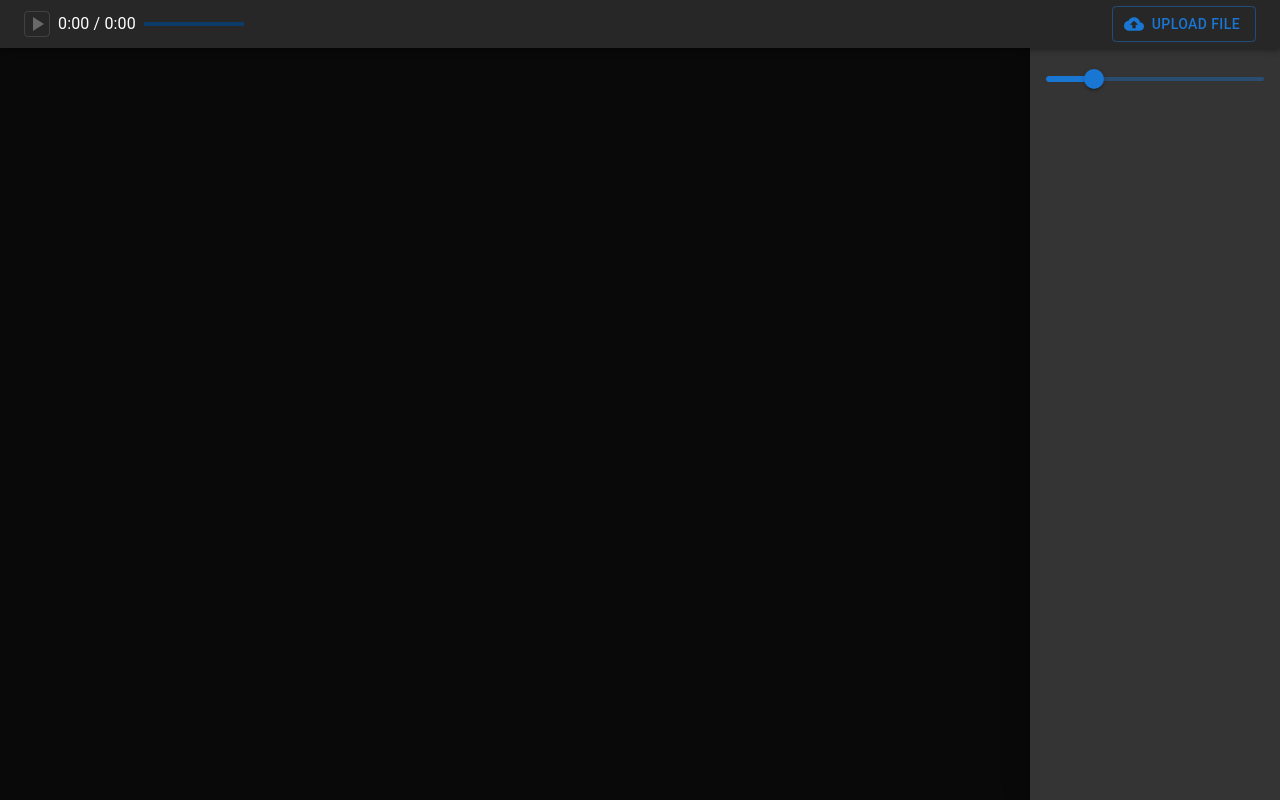
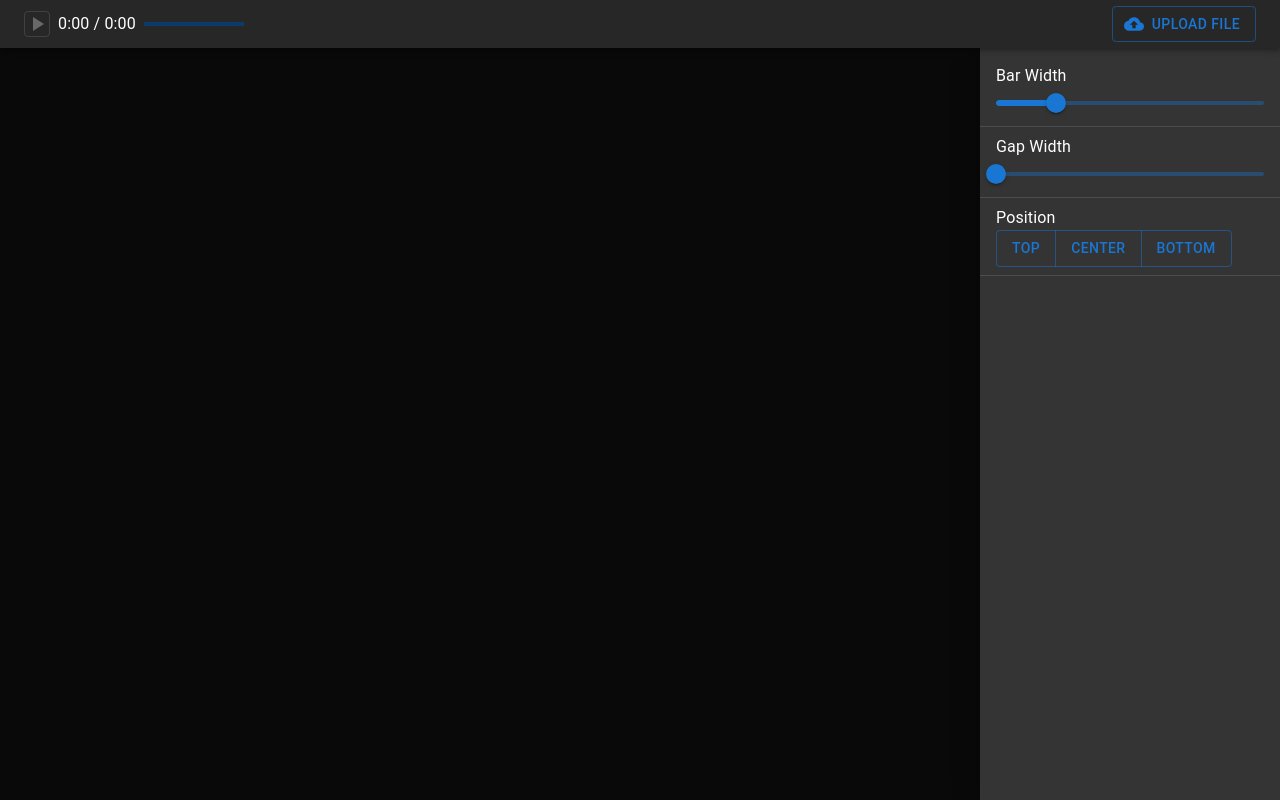
Before and after one commit to chris-albert/music-visualizer, a React (Create React App) app: page /simple in a window 1280 px wide. Both pictures are taken after a click on the button 1257 px from the left and 71 px from the top of the page. Built offline with nearby package versions, Linux system fonts and the light colour scheme; the HTML template or start-up script is replaced by a standard one.

Commit message:
Adding more contrls

```diff
--- a/src/components/visualizations/VisOptionsComponent.tsx
+++ b/src/components/visualizations/VisOptionsComponent.tsx
@@ -42,7 +42,7 @@ export const VisOptionsComponent: React.FC<VisOptionsComponentProps> = ({
       >
         <Toolbar variant='dense' />
         <Box
-          sx={{width: 250}}
+          sx={{width: 300}}
         >
           {options}
         </Box>
--- a/src/components/visualizations/VisWrapperComponent.tsx
+++ b/src/components/visualizations/VisWrapperComponent.tsx
@@ -6,6 +6,7 @@ import {scale} from "../../utils/util";
 type VisWrapperComponentProps = {
   shouldAnimate: boolean
   onAnimate: (context: CanvasRenderingContext2D, height: number, width: number) => void
+  onIniti?: (context: CanvasRenderingContext2D, height: number, width: number) => void
 }
 
 let animationController
--- a/src/pages/SimpleVisPage.tsx
+++ b/src/pages/SimpleVisPage.tsx
@@ -1,18 +1,27 @@
 import React from 'react'
-import {Box, Slider} from "@mui/material"
+import {
+  Box, Button,
+  ButtonGroup,
+  Divider,
+  FormControlLabel,
+  FormGroup,
+  List,
+  ListItem,
+  Slider,
+  Typography
+} from "@mui/material"
 import {VisOptionsComponent} from "../components/visualizations/VisOptionsComponent";
 import _ from "lodash";
-import {scale} from "../utils/util";
+import {scale, useStateRef} from "../utils/util";
 import {VisAnalyserComponent} from "../components/visualizations/VisAnalyserComponent";
 
 type SimpleVisPageProps = {}
 
 export const SimpleVisPage: React.FC<SimpleVisPageProps> = () => {
 
-  // const barWidth = 3
-  const gapWidth = 1
-
-  const barWidthRef = React.useRef(3)
+  const [barWidth, setBarWidth, barWidthRef] = useStateRef(3)
+  const [gapWidth, setGapWidth, gapWidthRef] = useStateRef(1)
+  const [position, setPosition, positionRef] = useStateRef<'top' | 'center' | 'bottom'>('bottom')
 
   return (
     <Box sx={{
@@ -20,24 +29,51 @@ export const SimpleVisPage: React.FC<SimpleVisPageProps> = () => {
     }}>
       <VisOptionsComponent
         options={
-          <Box
-            sx={{padding: 2}}
-          >
+          <Box>
+            <List>
+              <ListItem sx={{display: "flex", flexDirection: 'column', alignItems: 'flex-start'}}>
+                <Typography>Bar Width</Typography>
                 <Slider
-              value={barWidthRef.current}
+                  valueLabelDisplay='auto'
+                  value={barWidth}
                   min={1}
                   max={10}
                   onChange={(e, v) => {
-                console.log('chagend', v)
-                barWidthRef.current = typeof v === 'number' ? v : 3
+                    setBarWidth(p => typeof v === 'number' ? v : p)
                   }}
                 />
+              </ListItem>
+              <Divider />
+              <ListItem sx={{display: "flex", flexDirection: 'column', alignItems: 'flex-start'}}>
+                <Typography>Gap Width</Typography>
+                <Slider
+                  valueLabelDisplay='auto'
+                  value={gapWidth}
+                  min={1}
+                  max={10}
+                  onChange={(e, v) => {
+                    setGapWidth(p => typeof v === 'number' ? v : p)
+                  }}
+                />
+              </ListItem>
+              <Divider />
+              <ListItem sx={{display: "flex", flexDirection: 'column', alignItems: 'flex-start'}}>
+                <Typography>Position</Typography>
+                <ButtonGroup variant="outlined" >
+                  <Button onClick={() => setPosition('top')}>Top</Button>
+                  <Button onClick={() => setPosition('center')}>Center</Button>
+                  <Button onClick={() => setPosition('bottom')}>Bottom</Button>
+                </ButtonGroup>
+              </ListItem>
+              <Divider />
+            </List>
           </Box>
         }
       >
         <VisAnalyserComponent
           onAnimate={(ctx, analyser, height, width) => {
             const barWidth = barWidthRef.current
+            const gapWidth = gapWidthRef.current
             const bars = _.floor(width / barWidth)
             const songData = new Uint8Array(bars);
             analyser.getByteFrequencyData(songData);
--- a/src/utils/util.ts
+++ b/src/utils/util.ts
@@ -1,4 +1,4 @@
-
+import React, {MutableRefObject} from 'react'
 
 export const secondsToMinutes = (seconds: number): string => {
   const minutes = Math.floor(seconds / 60)
@@ -18,3 +18,14 @@ export const scale = (
   const percent = (input - yMin) / (yMax - yMin);
   return percent * (xMax - xMin) + xMin;
 }
+
+export const useStateRef = <A>(initial: A): [A, React.Dispatch<React.SetStateAction<A>>, MutableRefObject<A>] => {
+  const ref = React.useRef(initial)
+  const [state, setState]: [A, React.Dispatch<React.SetStateAction<A>>] = React.useState(initial)
+
+  React.useEffect(() => {
+    ref.current = state
+  }, [state])
+
+  return [state, setState, ref]
+}
```
Lines whose indentation alone changed are shown as unchanged.
